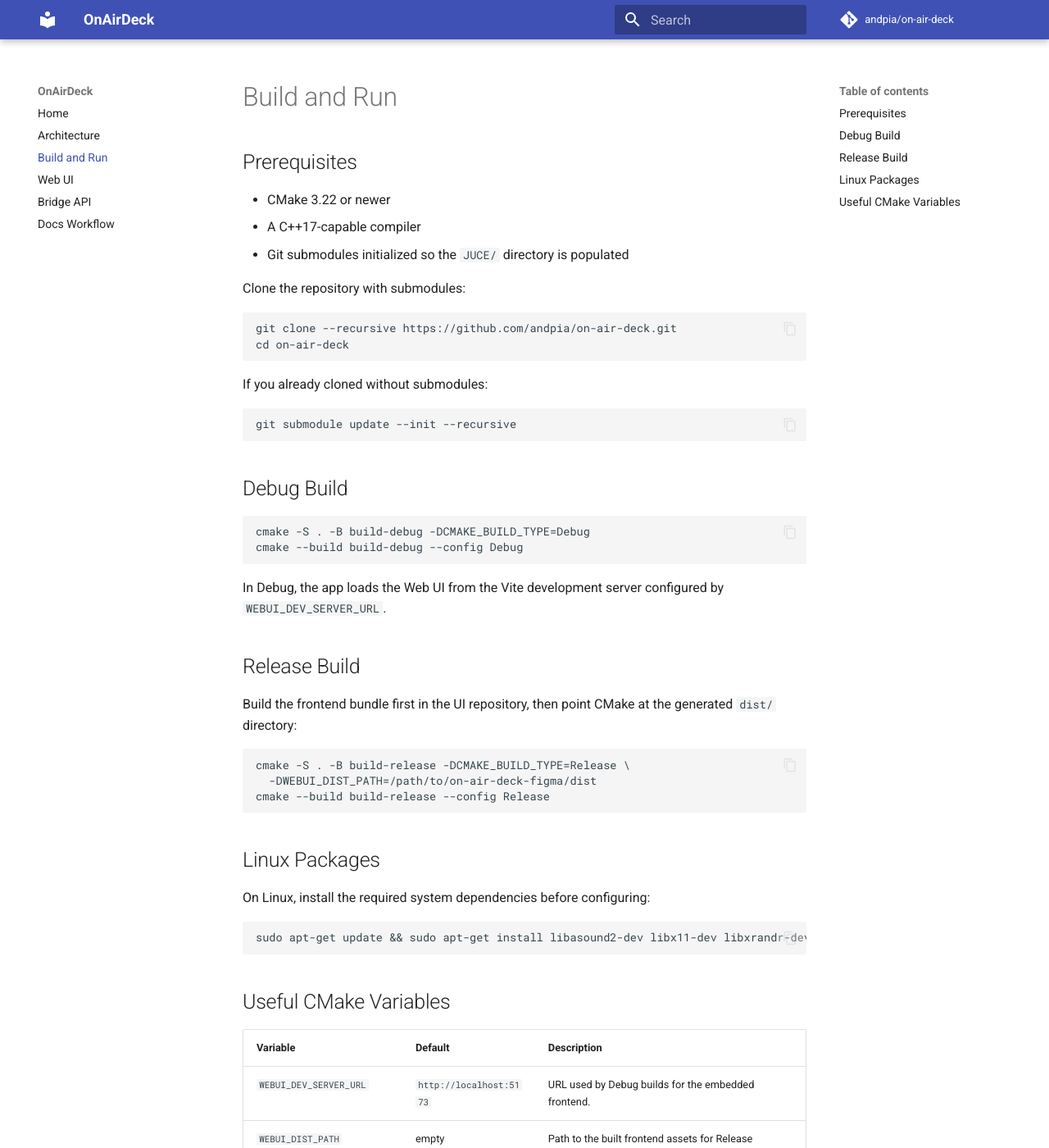
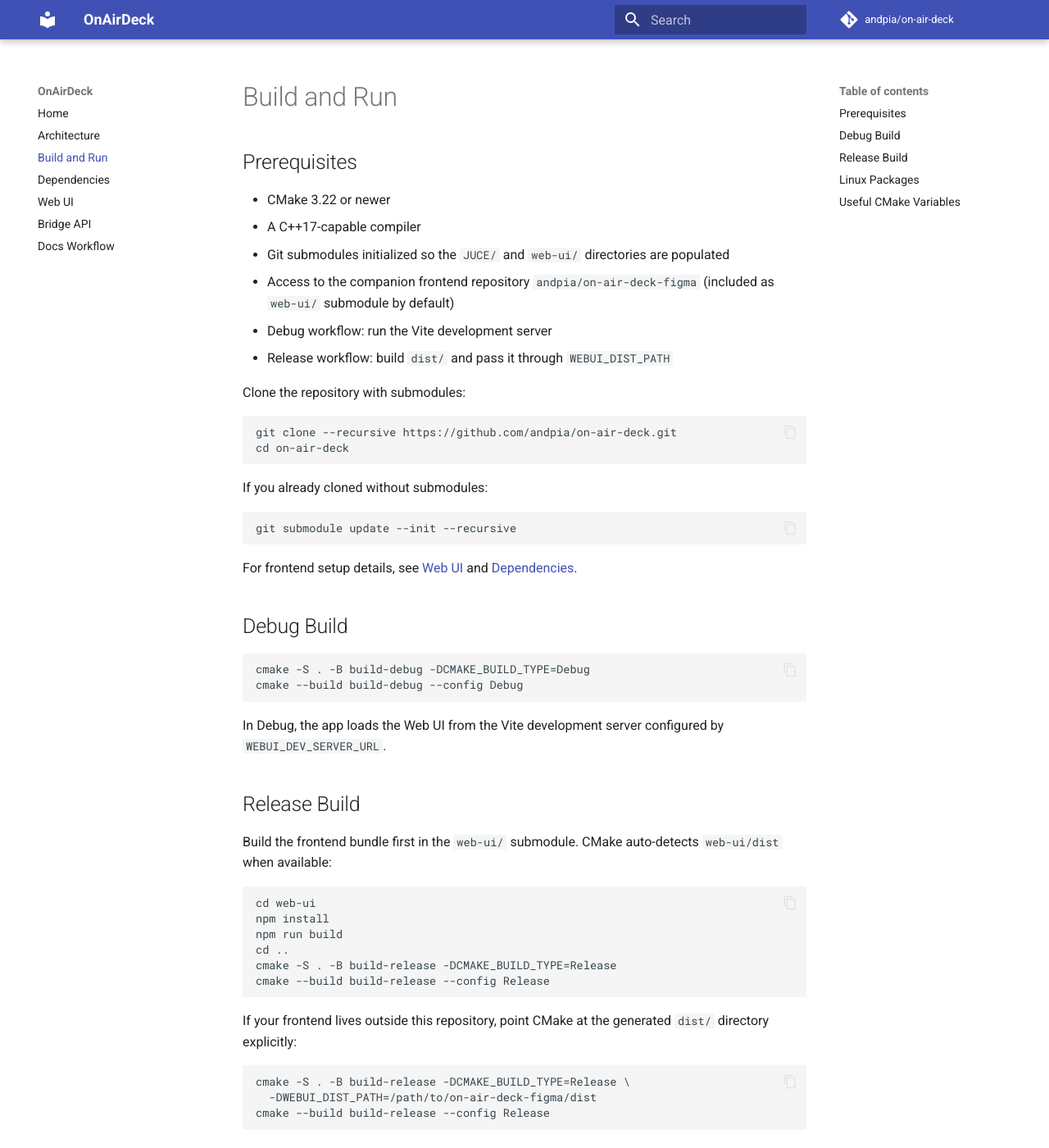
Before and after one commit to andpia/on-air-deck, an MkDocs documentation site: the page built from docs/build-and-run.md, in a window 1280 px wide and 1400 px high. Shown: the whole window at 82% size. Built offline with MkDocs 1.6.1 and Material for MkDocs 9.7.7, drawn with Linux system fonts in a browser that asks for light colours; comment, search, counter and statistics services are not loaded; some of the changed text lies outside the part shown.

Commit message:
feat: add web-ui submodule for Figma integration

````diff
--- a/docs/build-and-run.md
+++ b/docs/build-and-run.md
@@ -4,7 +4,10 @@
 
 - CMake 3.22 or newer
 - A C++17-capable compiler
-- Git submodules initialized so the `JUCE/` directory is populated
+- Git submodules initialized so the `JUCE/` and `web-ui/` directories are populated
+- Access to the companion frontend repository `andpia/on-air-deck-figma` (included as `web-ui/` submodule by default)
+  - Debug workflow: run the Vite development server
+  - Release workflow: build `dist/` and pass it through `WEBUI_DIST_PATH`
 
 Clone the repository with submodules:
 
@@ -19,6 +22,8 @@ If you already cloned without submodules:
 git submodule update --init --recursive
 ```
 
+For frontend setup details, see [Web UI](web-ui.md) and [Dependencies](dependencies.md).
+
 ## Debug Build
 
 ```bash
@@ -30,7 +35,18 @@ In Debug, the app loads the Web UI from the Vite development server configured b
 
 ## Release Build
 
-Build the frontend bundle first in the UI repository, then point CMake at the generated `dist/` directory:
+Build the frontend bundle first in the `web-ui/` submodule. CMake auto-detects `web-ui/dist` when available:
+
+```bash
+cd web-ui
+npm install
+npm run build
+cd ..
+cmake -S . -B build-release -DCMAKE_BUILD_TYPE=Release
+cmake --build build-release --config Release
+```
+
+If your frontend lives outside this repository, point CMake at the generated `dist/` directory explicitly:
 
 ```bash
 cmake -S . -B build-release -DCMAKE_BUILD_TYPE=Release \
@@ -51,7 +67,7 @@ sudo apt-get update && sudo apt-get install libasound2-dev libx11-dev libxrandr-
 | Variable | Default | Description |
 | --- | --- | --- |
 | `WEBUI_DEV_SERVER_URL` | `http://localhost:5173` | URL used by Debug builds for the embedded frontend. |
-| `WEBUI_DIST_PATH` | empty | Path to the built frontend assets for Release packaging. |
+| `WEBUI_DIST_PATH` | auto (`web-ui/dist` if present) | Path to the built frontend assets for Release packaging. |
 | `ONAIRDECK_USE_CURL` | `ON` | Enables CURL support when available. |
 | `ONAIRDECK_ENABLE_SANITIZERS` | `ON` | Enables AddressSanitizer in Debug on supported toolchains. |
 | `ONAIRDECK_UNITY_BUILD` | `OFF` | Enables CMake unity builds for faster compilation. |
--- a/mkdocs.yml
+++ b/mkdocs.yml
@@ -16,6 +16,7 @@ nav:
   - Home: index.md
   - Architecture: architecture.md
   - Build and Run: build-and-run.md
+  - Dependencies: dependencies.md
   - Web UI: web-ui.md
   - Bridge API: bridge-api.md
   - Docs Workflow: docs-workflow.md
````
Also changed, not shown: CMakeLists.txt (+13 -3 lines), README.md (+10 -6 lines), docs/dependencies.md (added, +31 -0 lines), docs/index.md (+1 -0 lines), docs/web-ui.md (+3 -1 lines), .gitmodules, 1 other file.
